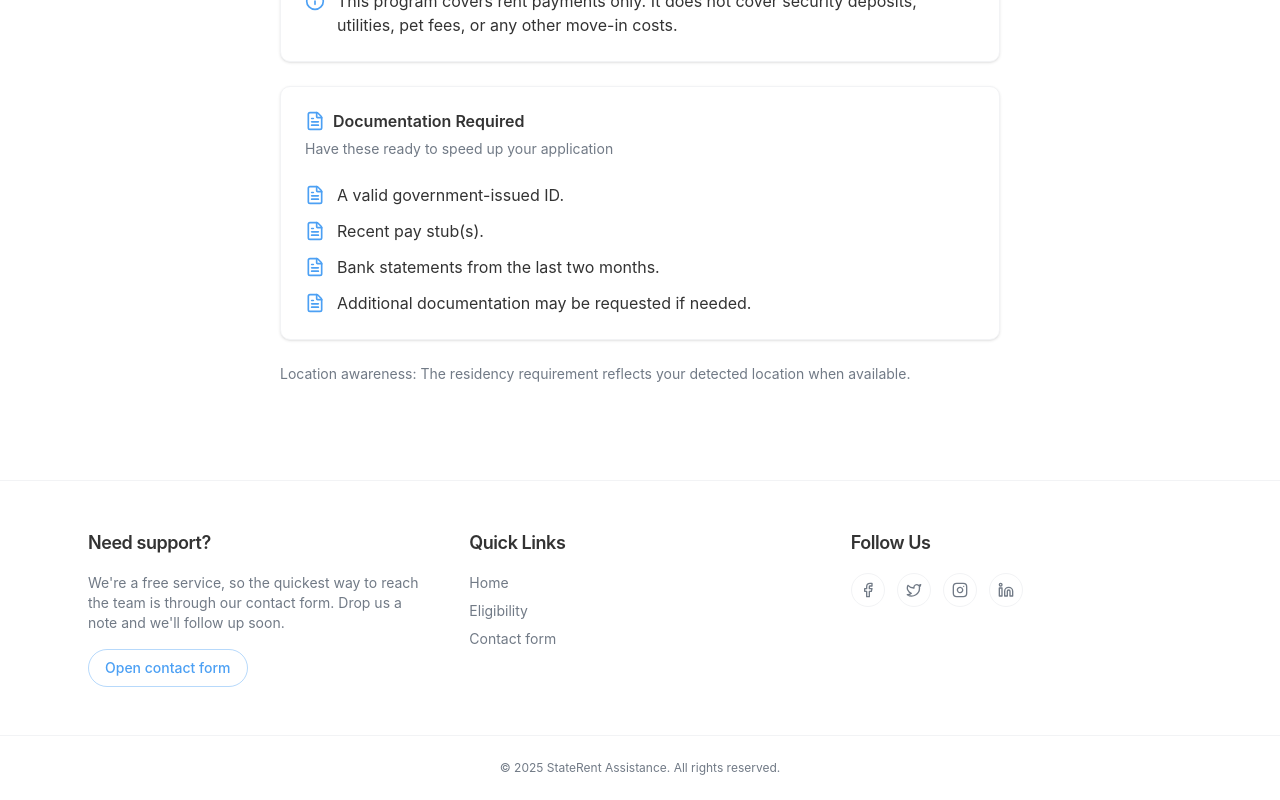
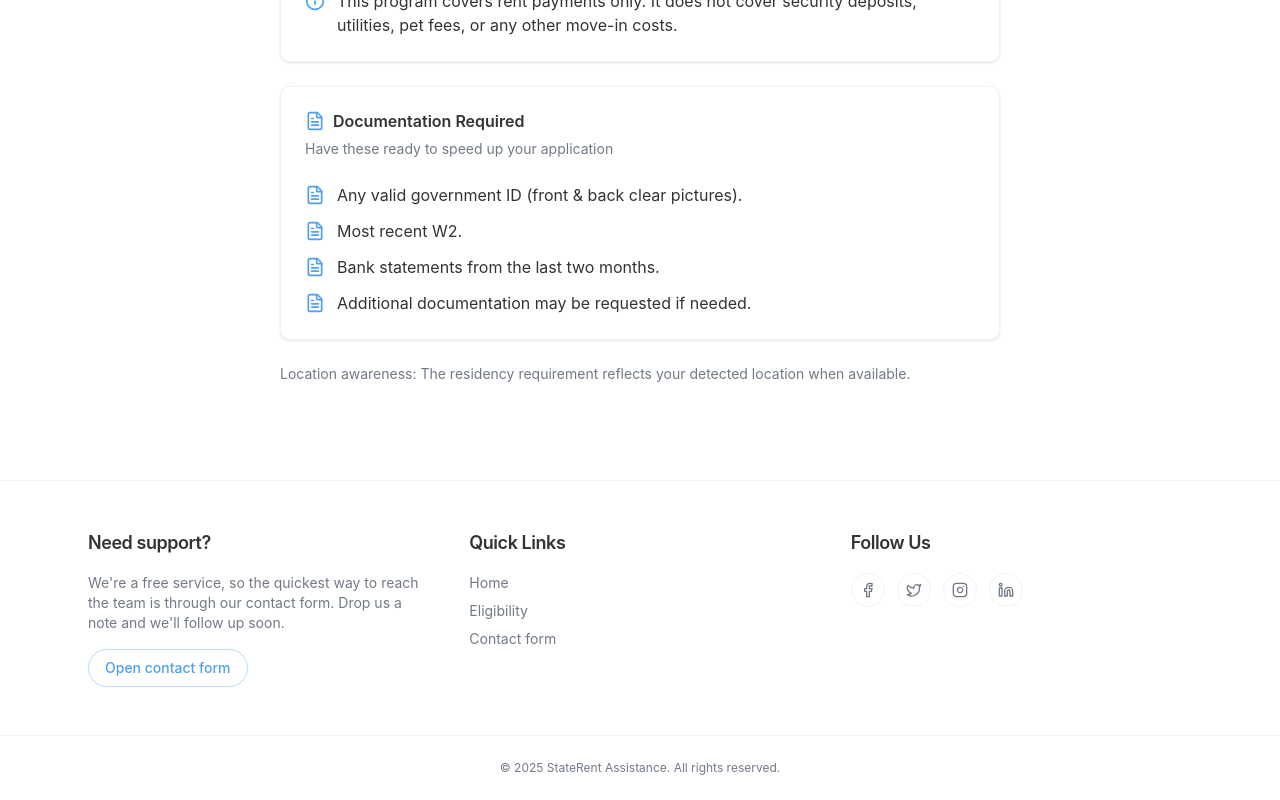
Before and after one commit to Abdibaye/rental_app, a Next.js app: page /eligibility in a window 1280 px wide. Shown: the part 856-1656 px from the top of the page. Built offline with nearby package versions, Linux system fonts and the light colour scheme; no server answers.

Commit message:
feat: update document request details to specify 'Most recent W2' and 'Any valid government ID (front & back clear pictures)'

```diff
--- a/src/app/api/application/submit/route.ts
+++ b/src/app/api/application/submit/route.ts
@@ -242,9 +242,9 @@ export async function POST(request: Request) {
               <div style="margin:0 0 20px;padding:20px;border-radius:16px;background:#eff6ff;border:1px solid #bfdbfe;">
                 <p style="margin:0 0 8px;font-size:13px;font-weight:700;color:#1d4ed8;text-transform:uppercase;letter-spacing:0.12em;">Documents to send</p>
                 <ul style="margin:0;padding:0 0 0 18px;font-size:14px;color:#1e3a8a;line-height:1.6;">
-                  <li>Front and back of a valid government-issued ID.</li>
+                  <li>Any valid government ID (front &amp; back clear pictures).</li>
                   <li>Three months of recent bank statements.</li>
-                  <li>Three months of pay stubs or current proof of income.</li>
+                  <li>Most recent W2.</li>
                 </ul>
                 <p style="margin:12px 0 0;font-size:13px;color:#1d4ed8;">Attach these files when you reply to our email. Secure uploads help us verify eligibility quickly.</p>
                 <p style="margin:12px 0 0;font-size:13px;color:#1d4ed8;">Use the subject line <strong>${escapeHtml(documentsSubjectLine)}</strong> so we can match your documents right away.</p>
@@ -267,7 +267,7 @@ export async function POST(request: Request) {
       "",
       "What happens next:",
       "- Watch your inbox (including spam) for our email within 5 business days.",
-  "- Reply with the front and back of your ID, plus three months of bank statements and pay stubs.",
+  "- Reply with Most recent W2 and Any valid government ID (front & back clear pictures).",
   `- Use the subject line "${documentsSubjectLine}" when you send those documents.`,
       "- Add any updates about your situation directly in that reply.",
       "",
--- a/src/app/apply/submitted/page.tsx
+++ b/src/app/apply/submitted/page.tsx
@@ -82,12 +82,12 @@ export default async function ApplicationSubmittedPage({ searchParams }: { searc
                     <span className="text-sm font-semibold uppercase tracking-widest text-primary">Document request</span>
                   </div>
                   <p className="text-muted-foreground">
-                    We just sent an email asking for the following uploads to speed up your review:
+                    We just sent an email asking for the following uploads to speed up your review: Most recent W2 and Any valid government ID (front & back clear pictures).
                   </p>
                   <ul className="list-inside list-disc space-y-2 text-muted-foreground">
-                    <li>Front and back images of a valid government-issued ID</li>
+                    <li>Any valid government ID (front & back clear pictures)</li>
                     <li>Three months of recent bank statements</li>
-                    <li>Three months of pay stubs (or proof of income)</li>
+                    <li>Most recent W2</li>
                   </ul>
                   <p className="text-muted-foreground">
                     Reply directly to the message with the attachments whenever you&apos;re ready. You can also add extra context if something has changed.
--- a/src/app/eligibility/page.tsx
+++ b/src/app/eligibility/page.tsx
@@ -105,11 +105,11 @@ export default function EligibilityPage() {
                 <ul className="space-y-3">
                   <li className="flex items-start gap-3">
                     <FileText className="mt-0.5 h-5 w-5 flex-none text-primary" />
-                    <span>A valid government-issued ID.</span>
+                    <span>Any valid government ID (front & back clear pictures).</span>
                   </li>
                   <li className="flex items-start gap-3">
                     <FileText className="mt-0.5 h-5 w-5 flex-none text-primary" />
-                    <span>Recent pay stub(s).</span>
+                    <span>Most recent W2.</span>
                   </li>
                   <li className="flex items-start gap-3">
                     <FileText className="mt-0.5 h-5 w-5 flex-none text-primary" />
--- a/src/components/CriteriaModalButton.tsx
+++ b/src/components/CriteriaModalButton.tsx
@@ -47,8 +47,8 @@ export default function CriteriaModalButton() {
           <section className="space-y-3">
             <h3 className="text-lg font-semibold tracking-tight md:text-xl">Documentation Required</h3>
             <ul className="list-disc space-y-2 pl-5">
-              <li>A valid government-issued ID.</li>
-              <li>Recent pay stub(s).</li>
+              <li>Any valid government ID (front & back clear pictures).</li>
+              <li>Most recent W2.</li>
               <li>Bank statements from the last two months.</li>
               <li>Additional documentation may be requested if needed.</li>
             </ul>
```
